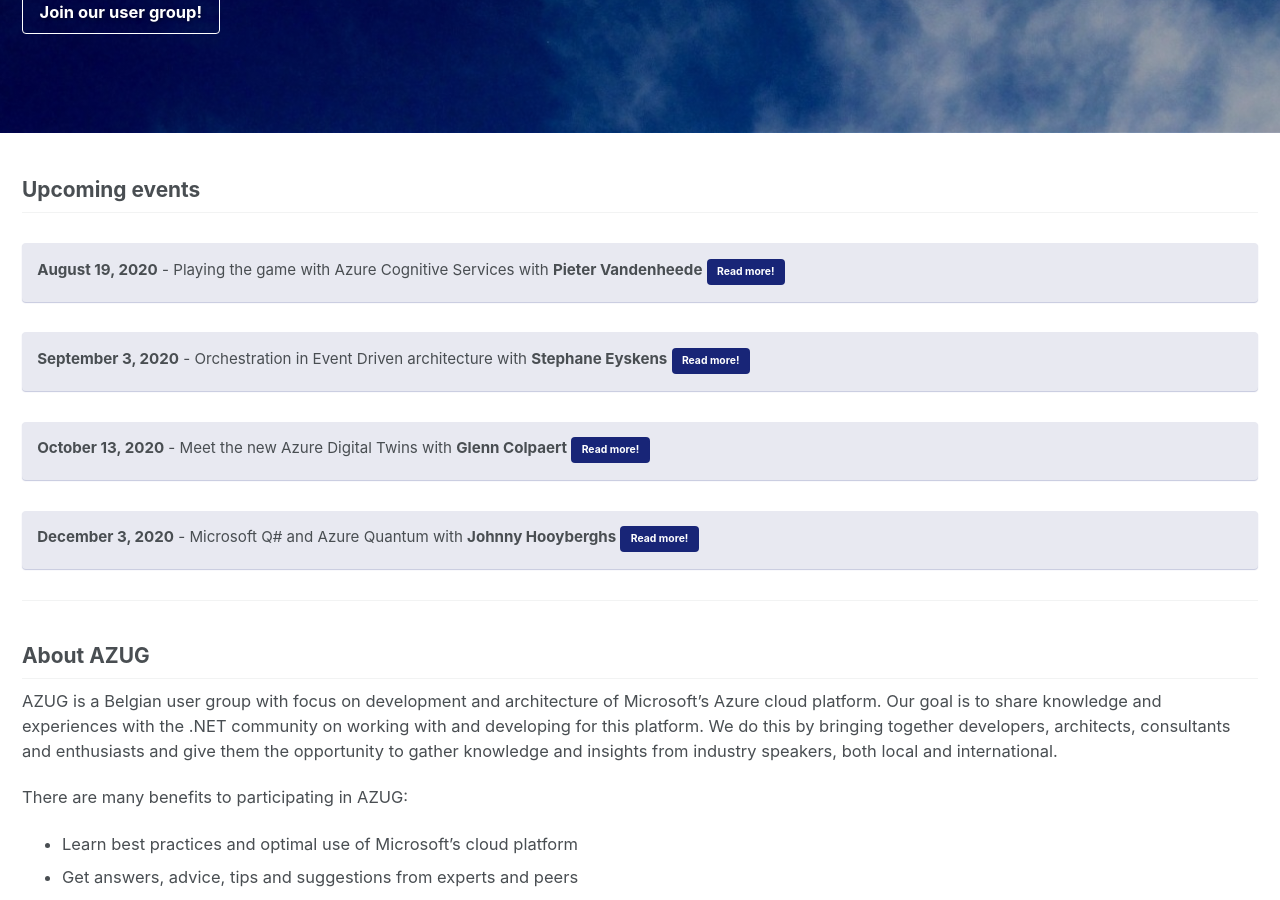
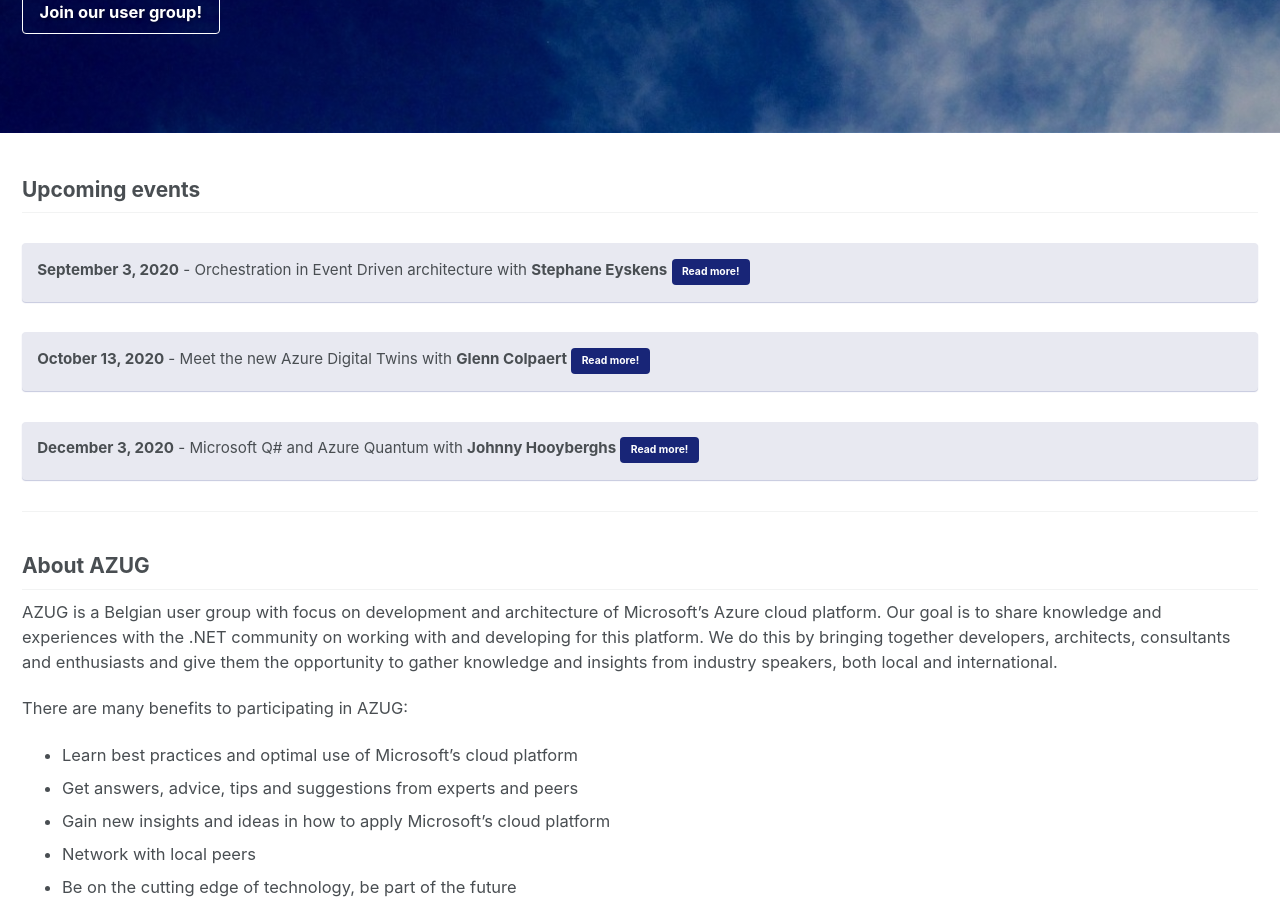
Before and after one commit to AzugBe/azugbe.github.io, a Jekyll site: the page built from index.md, in a window 1280 px wide and 900 px high, scrolled down 426 px. Built offline with Jekyll 4.4.1, drawn with Linux system fonts in a browser that asks for light colours; our own code applies the rules of GitHub Pages for plain Markdown files; comment, search, counter and statistics services are not loaded.

Commit message:
No longer live

```diff
--- a/index.md
+++ b/index.md
@@ -13,9 +13,6 @@ excerpt: "The Belgium Azure User Group focuses on knowledge sharing and networki
 ---
 
 ## Upcoming events
-
-**August 19, 2020** - Playing the game with Azure Cognitive Services with **Pieter Vandenheede** [Read more!](https://www.azug.be/events/2020/08/19/playing-the-game-with-azure-cognitive-services){: .btn .btn--info}
-{: .notice--info}
 
 **September 3, 2020** - Orchestration in Event Driven architecture with **Stephane Eyskens** [Read more!](https://www.azug.be/events/2020/09/03/orchestration-in-event-driven-architecture){: .btn .btn--info}
 {: .notice--info}
```
Also changed, not shown: _pages/live.md (+2 -3 lines).
